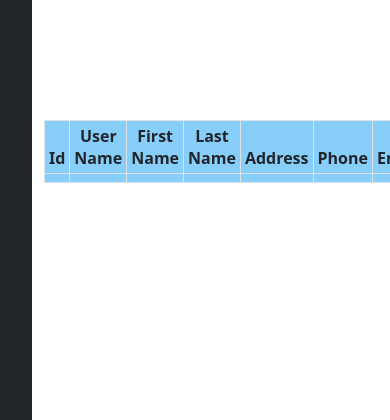
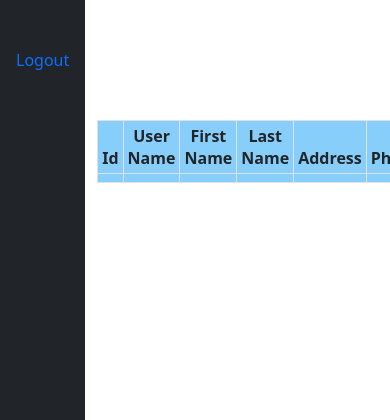
Before and after one commit to tahmidradit/BitMascot, a PHP site: page /userProfile.php in a window 390 px wide; the page is wider, and only the part inside the window is pictured. Shown: the part 56-476 px from the top of that part. Run offline with PHP 8.4, Linux system fonts and the light colour scheme; the visitor is signed in with stand-in values (Sample User, id 1); data that the repository does not hold is empty.

Commit message:
Logout added in profile

```diff
--- a/Views/userProfile.php
+++ b/Views/userProfile.php
@@ -34,12 +34,11 @@
                         </a>
                     </li>
                     <li>
-                        <a href="#" class="nav-link px-0 align-middle">
-                            <i class="fs-4 bi-table"></i> <span class="ms-1 d-none d-sm-inline">Orders</span></a>
+                        <a href="../Controllers/logout.php" class="nav-link px-0 align-middle">Logout</a>
                     </li>
                 </ul>
                 <hr>
-            </div>
+        </div>
 </div>
         <div class="col py-3">
           <br> <br>
```
Also changed, not shown: Controllers/logout.php (+4 -3 lines).
